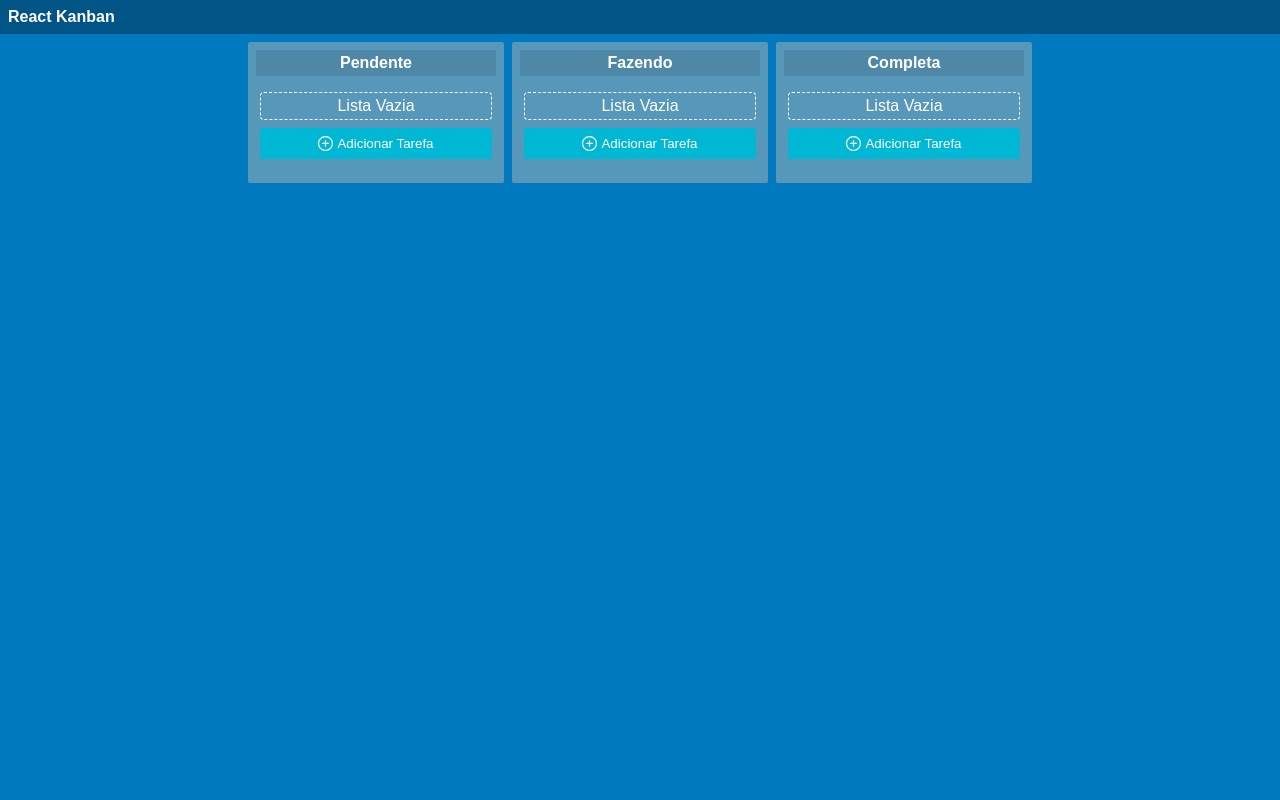
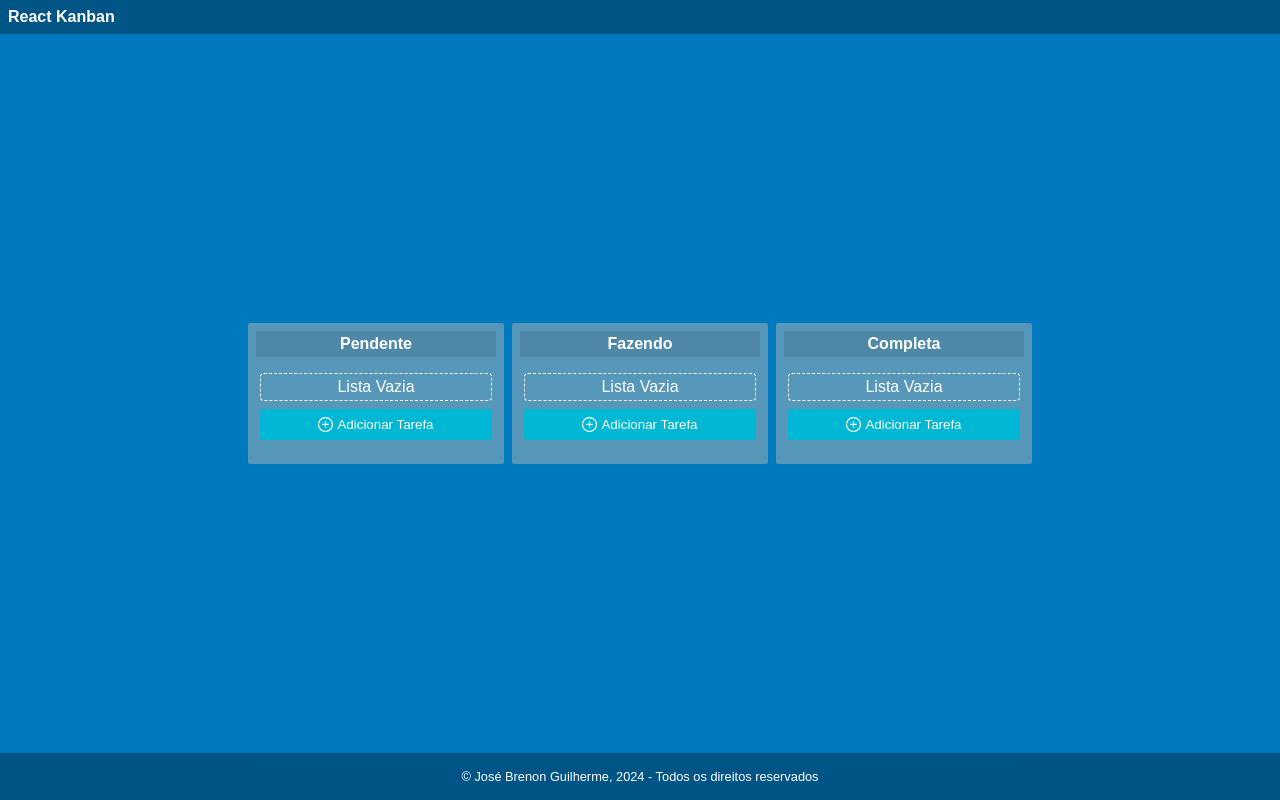
Before and after one commit to josebrenon/ReactKanban, a React (Create React App) app: page / in a window 1280 px wide. Built offline with nearby package versions, Linux system fonts and the light colour scheme.

Commit message:
Add o footer

```diff
--- a/src/App.js
+++ b/src/App.js
@@ -3,6 +3,7 @@ import "./styles.css";
 
 import Navbar from "./components/Navbar/Navbar";
 import TaskList from "./components/TaskList/TaskList";
+import Footer from "./components/Footer/footer";
 
 let idAcc = 0;
 const generateId = () => {
@@ -71,6 +72,7 @@ export default function App() {
           onDeleteTask={deleteTask}
         />
       </div>
+      <Footer />
     </div>
   );
 }
--- /dev/null
+++ b/src/components/Footer/footer.css
@@ -0,0 +1,14 @@
+footer{
+    background-color: rgba(0, 0, 0, 0.3);
+    padding: 16px;
+    display: flex;
+    align-items: center;
+    justify-content: center;
+
+
+}
+
+footer span{
+    font-size: 0.8em;
+    font-weight: 200;
+}
--- /dev/null
+++ b/src/components/Footer/footer.js
@@ -0,0 +1,12 @@
+import { React } from "react";
+import "./footer.css";
+
+export default function Footer() {
+    return (
+        <footer>
+        <span>
+            &copy; José Brenon Guilherme, 2024 - Todos os direitos reservados
+        </span>
+        </footer>
+    )
+}
--- a/src/components/Navbar/navbar.css
+++ b/src/components/Navbar/navbar.css
@@ -4,4 +4,6 @@
   padding: 8px;
   color: white;
   font-weight: bold;
+  align-items: center;
+  justify-content: space-between;
 }
--- a/src/styles.css
+++ b/src/styles.css
@@ -6,8 +6,15 @@ html {
 
 html,
 body {
-  height: 100%;
-  min-height: 100vh;
+  width: 100%;
+    height: 100vh;
+
+    background-color: #333;
+    color: white;
+
+    display: flex;
+    flex-direction: column;
+    justify-content: space-between;
 }
 
 *,
@@ -47,6 +54,11 @@ img {
   height: 100%;
   min-height: 100vh;
   color: white;
+  width: 100%;
+  height: 100vh;
+  display: flex;
+  flex-direction: column;
+  justify-content: space-between;
 }
 
 .App .container {
```
